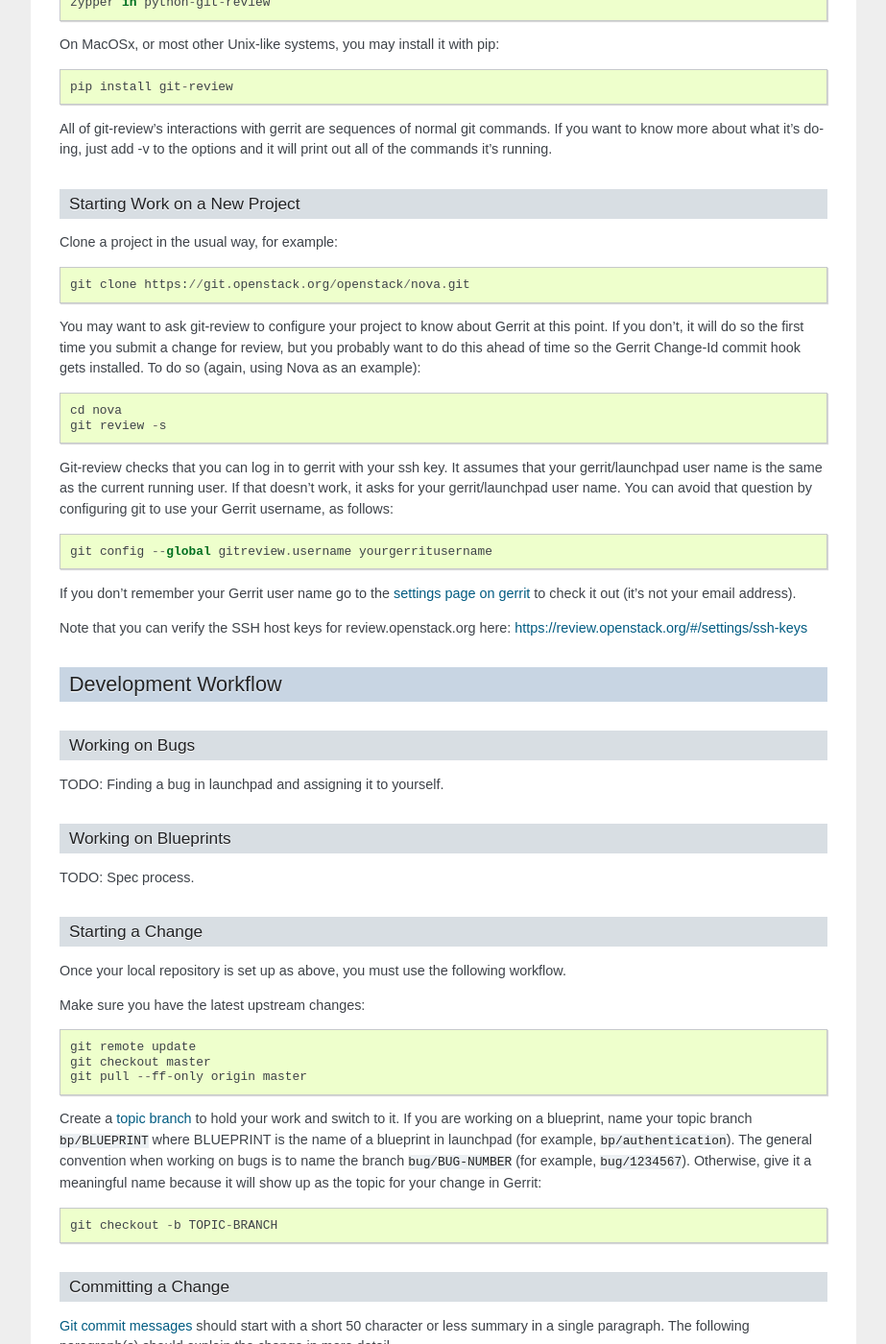
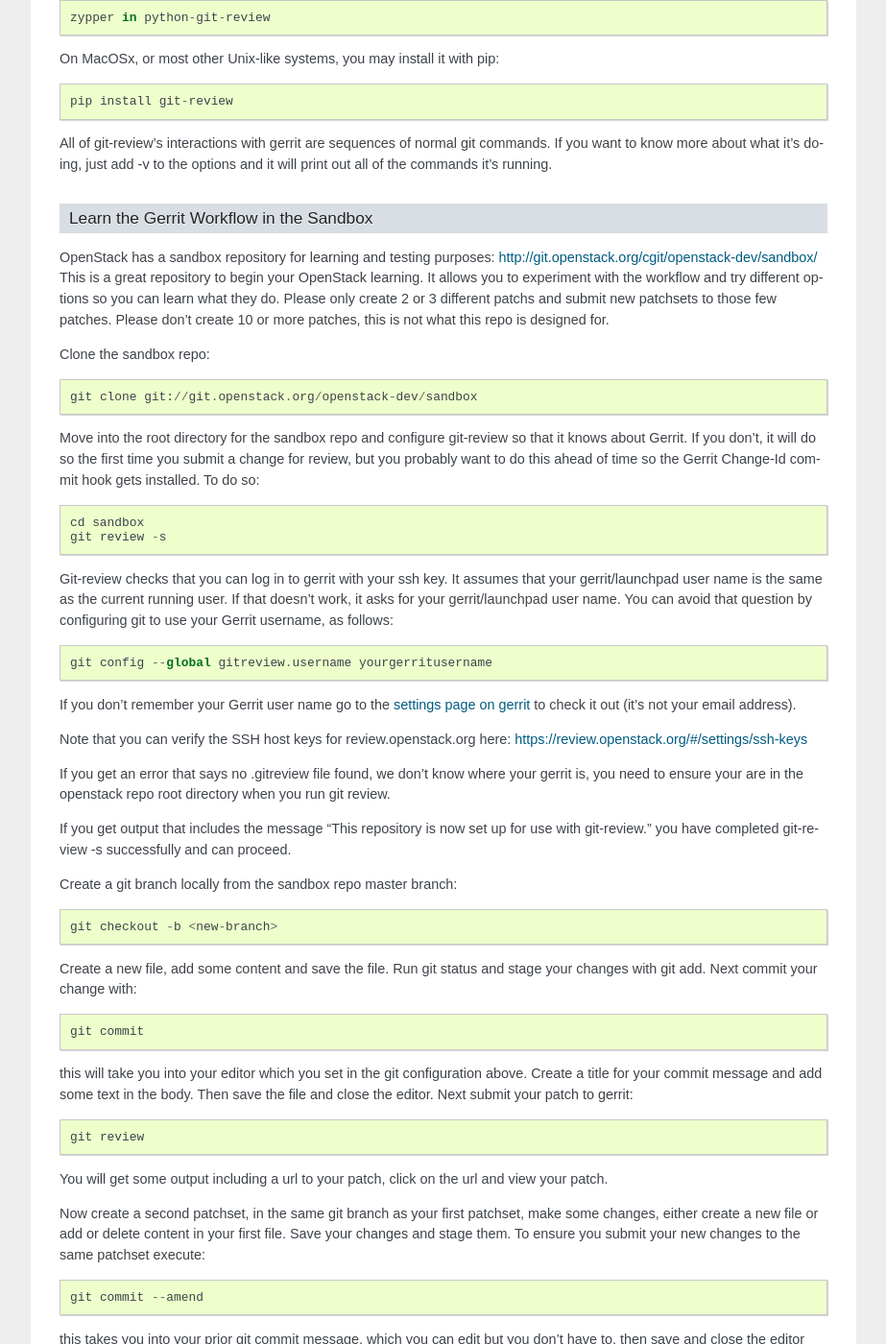
Before and after one commit to openstack-archive/infra-manual, a Sphinx documentation site: the page built from doc/source/developers.rst, in a window 1280 px wide and 1400 px high, scrolled down 2286 px. Shown: the whole window at 96% size, without its empty margins (198-1121 px from the left). Built offline with Sphinx 7.4.7, drawn with Linux system fonts in a browser that asks for light colours; some of the changed text lies outside the part shown.

Commit message:
Adds instructions for new developers to use sandbox
Right now the docs for new developers doesn't include instructions
for getting started with openstack-dev/sandbox. This patches adds
some instructions including the sandbox repo.

Change-Id: Ied45a74f8573b04e662f45168c29b56f7eaab33c

```diff
--- a/doc/source/developers.rst
+++ b/doc/source/developers.rst
@@ -83,6 +83,7 @@
 
   git config --global user.name "Firstname Lastname"
   git config --global user.email "your_email@youremail.com"
+  git config --global user.editor "your preferred editor"
 
 To check your git configuration::
 
@@ -128,20 +129,27 @@
 add -v to the options and it will print out all of the commands it's
 running.
 
-Starting Work on a New Project
-------------------------------
+Learn the Gerrit Workflow in the Sandbox
+----------------------------------------
 
-Clone a project in the usual way, for example::
+OpenStack has a sandbox repository for learning and testing purposes:
+http://git.openstack.org/cgit/openstack-dev/sandbox/ This is a great
+repository to begin your OpenStack learning. It allows you to experiment
+with the workflow and try different options so you can learn what they do.
+Please only create 2 or 3 different patchs and submit new patchsets to those
+few patches. Please don't create 10 or more patches, this is not what this
+repo is designed for.
 
-  git clone https://git.openstack.org/openstack/nova.git
+Clone the sandbox repo::
 
-You may want to ask git-review to configure your project to know about
-Gerrit at this point.  If you don't, it will do so the first time you
+  git clone git://git.openstack.org/openstack-dev/sandbox
+
+Move into the root directory for the sandbox repo and configure git-review
+so that it knows about Gerrit. If you don't, it will do so the first time you
 submit a change for review, but you probably want to do this ahead of
-time so the Gerrit Change-Id commit hook gets installed.  To do so
-(again, using Nova as an example)::
+time so the Gerrit Change-Id commit hook gets installed.  To do so::
 
-  cd nova
+  cd sandbox
   git review -s
 
 Git-review checks that you can log in to gerrit with your ssh key. It
@@ -159,6 +167,47 @@
 Note that you can verify the SSH host keys for review.openstack.org
 here: https://review.openstack.org/#/settings/ssh-keys
 
+If you get an error that says no .gitreview file found, we don't know
+where your gerrit is, you need to ensure your are in the openstack repo
+root directory when you run git review.
+
+If you get output that includes the message "This repository is now
+set up for use with git-review." you have completed git-review -s
+successfully and can proceed.
+
+Create a git branch locally from the sandbox repo master branch::
+
+  git checkout -b <new-branch>
+
+Create a new file, add some content and save the file. Run git status
+and stage your changes with git add. Next commit your change with::
+
+  git commit
+
+this will take you into your editor which you set in the git configuration
+above. Create a title for your commit message and add some text in the body.
+Then save the file and close the editor. Next submit your patch to gerrit::
+
+  git review
+
+You will get some output including a url to your patch, click on the url
+and view your patch.
+
+Now create a second patchset, in the same git branch as your first patchset,
+make some changes, either create a new file or add or delete content in your
+first file. Save your changes and stage them. To ensure you submit your new
+changes to the same patchset execute::
+
+  git commit --amend
+
+this takes you into your prior git commit message, which you can edit but you
+don't have to, then save and close the editor containing the commit message.
+Then run::
+
+  git review
+
+and again you should see a url that links to your patch. Viewing the patch
+you should see a second patchset not a new patchset.
 
 Development Workflow
 ====================
```
